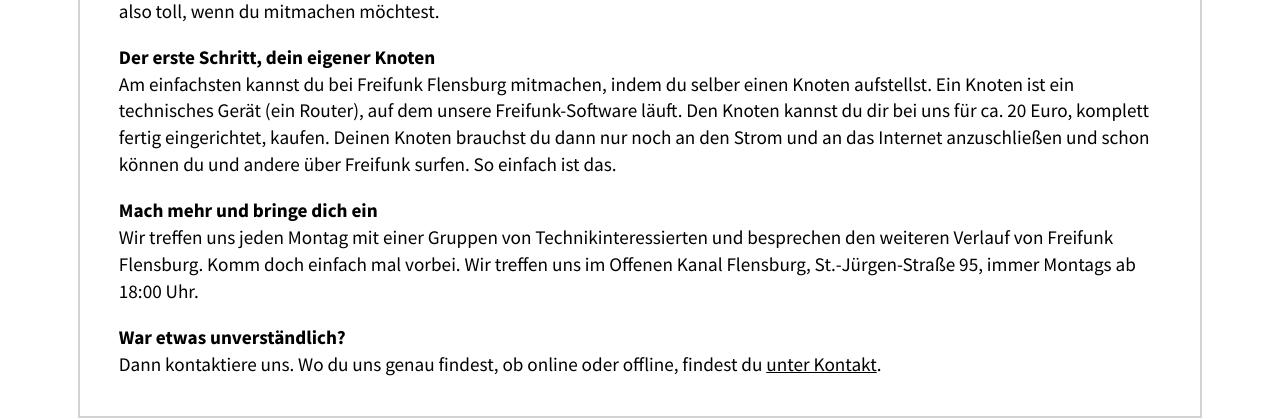
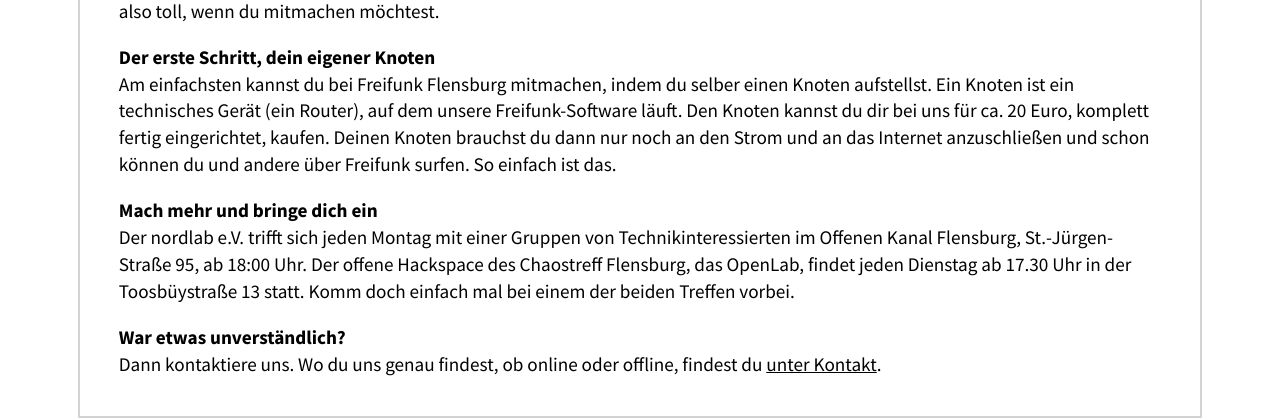
Before and after one commit to freifunk-flensburg/website, a PHP site: page / in a window 1280 px wide. Shown: the part 2760-3179 px from the top of the page. Run offline with PHP 8.4, Linux system fonts and the light colour scheme.

Commit message:
updated customer section

```diff
--- a/content/participate_customer.php
+++ b/content/participate_customer.php
@@ -3,6 +3,6 @@
 <h4>Der erste Schritt, dein eigener Knoten</h4>
 <p>Am einfachsten kannst du bei Freifunk Flensburg mitmachen, indem du selber einen Knoten aufstellst. Ein Knoten ist ein technisches Gerät (ein Router), auf dem unsere Freifunk-Software läuft. Den Knoten kannst du dir bei uns für ca. 20 Euro, komplett fertig eingerichtet, kaufen. Deinen Knoten brauchst du dann nur noch an den Strom und an das Internet anzuschließen und schon können du und andere über Freifunk surfen. So einfach ist das.</p>
 <h4>Mach mehr und bringe dich ein</h4>
-<p>Wir treffen uns jeden Montag mit einer Gruppen von Technikinteressierten und besprechen den weiteren Verlauf von Freifunk Flensburg. Komm doch einfach mal vorbei. Wir treffen uns im Offenen Kanal Flensburg, St.-Jürgen-Straße 95, immer Montags ab 18:00 Uhr.</p>
+<p>Der nordlab e.V. trifft sich jeden Montag mit einer Gruppen von Technikinteressierten im Offenen Kanal Flensburg, St.-Jürgen-Straße 95, ab 18:00 Uhr. Der offene Hackspace des Chaostreff Flensburg, das OpenLab, findet jeden Dienstag ab 17.30 Uhr in der Toosbüystraße 13 statt. Komm doch einfach mal bei einem der beiden Treffen vorbei.</p>
 <h4>War etwas unverständlich?</h4>
 <p>Dann kontaktiere uns. Wo du uns genau findest, ob online oder offline, findest du <a href="#contact">unter Kontakt</a>.</p>
```
